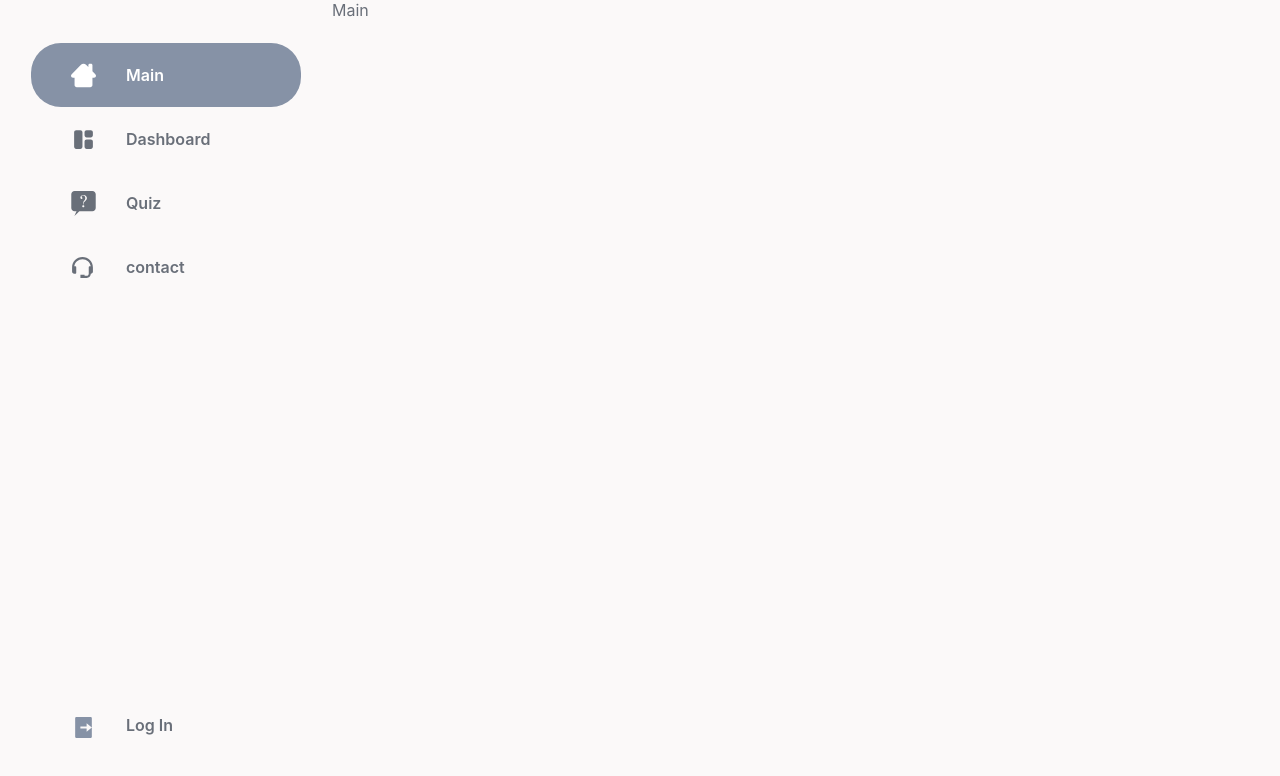
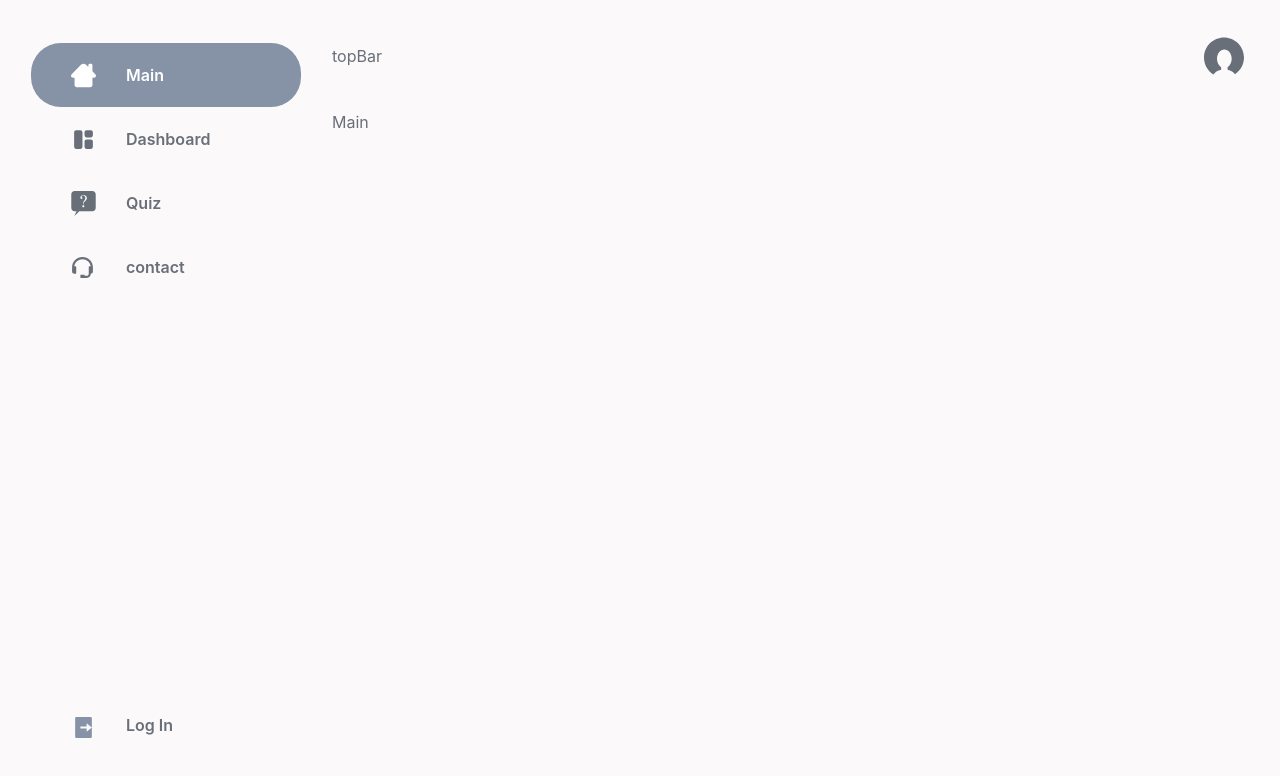
Before and after one commit to Desp0o/movie-quiz, a React (Vite) app: page /pages/Login in a window 1280 px wide. Shown: the top 776 px of the page. Built offline with nearby package versions, Linux system fonts and the light colour scheme.

Commit message:
create avatar component and top bar

```diff
--- a/src/App.tsx
+++ b/src/App.tsx
@@ -5,12 +5,15 @@ import Dashboard from "./pages/Dashboard"
 import AllQuiz from "./pages/AllQuiz"
 import Contact from "./pages/Contact"
 import Login from "./pages/Login"
+import TopBar from "./components/topBar/topBar"
 
 function App() {
 
   return(
     <div className="app">
     <Navbar />
+      <div className="app_inner">
+        <TopBar />
         <Routes>
           <Route path="/" element={<Main />} />
           <Route path="/pages/Dashboard" element={<Dashboard />} />
@@ -20,6 +23,7 @@ function App() {
           <Route path="/pages/Login" element={<Login />} />
         </Routes>
       </div>
+    </div>
   )
 }
 
--- a/src/assets/SVGS.tsx
+++ b/src/assets/SVGS.tsx
@@ -148,3 +148,13 @@ export const contactIocnInactive = <svg width="25" height="25" viewBox="0 0 25 2
 export const loginSVG = <svg width="25" height="25" viewBox="0 0 25 25" fill="none" xmlns="http://www.w3.org/2000/svg">
 <path d="M5.20817 2.08331H19.7915C20.0678 2.08331 20.3327 2.19306 20.5281 2.38841C20.7234 2.58376 20.8332 2.84871 20.8332 3.12498V21.875C20.8332 22.1512 20.7234 22.4162 20.5281 22.6115C20.3327 22.8069 20.0678 22.9166 19.7915 22.9166H5.20817C4.9319 22.9166 4.66695 22.8069 4.4716 22.6115C4.27625 22.4162 4.1665 22.1512 4.1665 21.875V3.12498C4.1665 2.84871 4.27625 2.58376 4.4716 2.38841C4.66695 2.19306 4.9319 2.08331 5.20817 2.08331ZM9.37484 11.4583V8.33331L4.1665 12.5L9.37484 16.6666V13.5416H15.6248V11.4583H9.37484Z" fill="#8692A6"/>
 </svg>
+
+export const avatarSVG = <svg height="40px" width="40px" version="1.1" id="Capa_1" xmlns="http://www.w3.org/2000/svg"
+	 viewBox="0 0 334.145 334.145" fill="#696F79">
+<g>
+	<path fill="696F79" d="M258.192,319.168c-10.156-18.038-32.901-32.078-61.286-37.615v-21.045
+		c20.383-12.644,34.459-39.131,34.459-69.854c0-42.967-27.448-77.796-61.31-77.796s-61.31,34.829-61.31,77.796
+		c0,30.729,14.076,57.216,34.459,69.854v21.051c-29.9,5.812-53.582,21.027-62.867,40.426C32.203,292.627,0,239.624,0,179.233
+		C0,87.11,74.95,12.16,167.072,12.16s167.072,74.95,167.072,167.072C334.145,237.762,303.875,289.316,258.192,319.168z"/>
+</g>
+</svg>
--- /dev/null
+++ b/src/components/topBar/AvatarComponent.tsx
@@ -0,0 +1,14 @@
+import { avatarSVG } from '../../assets/SVGS'
+import { useUserHook } from '../../hooks/useUserHook'
+const AvatarComponent = () => {
+  const {userName} = useUserHook()
+
+  return (
+    <div className='avatar_component'>
+      {userName ? <p>username</p> : <></>}
+      {userName ? <img src='' className='user_avatar' alt='user avatar' /> : avatarSVG}
+    </div>
+  )
+}
+
+export default AvatarComponent
--- /dev/null
+++ b/src/components/topBar/topBar.tsx
@@ -0,0 +1,13 @@
+import AvatarComponent from "./AvatarComponent"
+import "./topbar.css"
+
+const TopBar = () => {
+  return (
+    <div className='top_bar'>
+        topBar
+    <AvatarComponent />
+    </div>
+  )
+}
+
+export default TopBar
--- /dev/null
+++ b/src/components/topBar/topbar.css
@@ -0,0 +1,15 @@
+.top_bar{
+    width: 100%;
+    padding: 36px 36px 36px 0px;
+
+    display: flex;
+    align-items: center;
+    justify-content: space-between;
+}
+
+.avatar_component{
+    display: flex;
+    align-items: center;
+    gap: 15px;
+    cursor: pointer;
+}
--- a/src/index.css
+++ b/src/index.css
@@ -35,5 +35,10 @@ body {
 }
 
 .app{
+  width: 100%;
   display: flex;
 }
+
+.app_inner{
+  width: 100%;
+}
```
Also changed, not shown: src/assets/circular-avatar-svgrepo-com.svg (added). Lines whose indentation alone changed are shown as unchanged.
